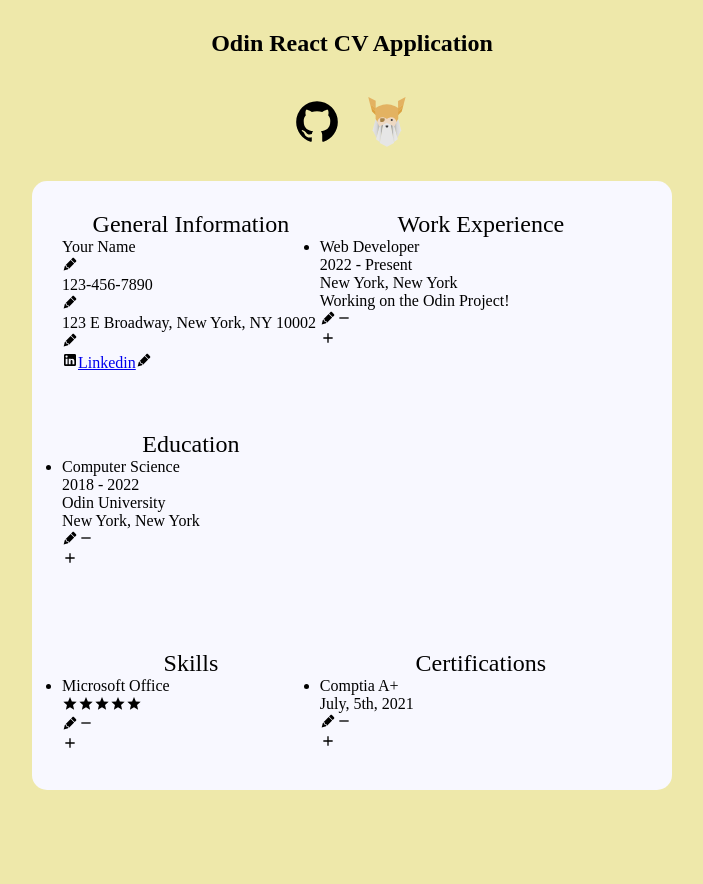
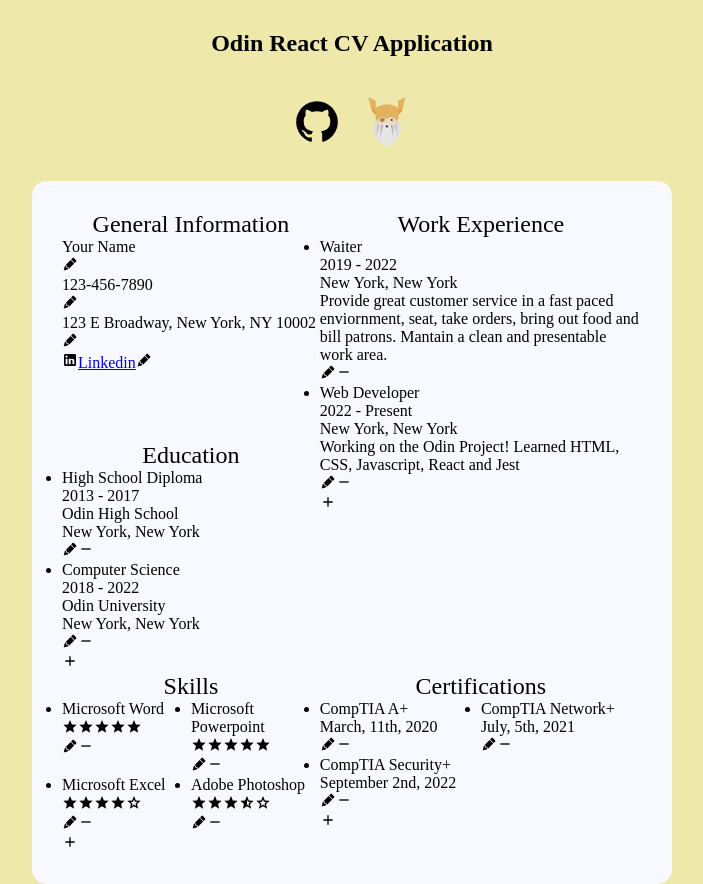
Before and after one commit to AnthonyGleason/odin-react-cv-application, a React (Create React App) app: page / in a window 1280 px wide. Shown: the whole page, without its empty margins (288-991 px from the left). Before the commit the page ends 800 px from the top, so only its background shows below. Built offline with nearby package versions, Linux system fonts and the light colour scheme.

Commit message:
Add default information
This commit adds generic information to the CV Application to populate
the components. This will give the user a rough idea of how
the CV will look when populated.

```diff
--- a/src/components/Certs.js
+++ b/src/components/Certs.js
@@ -16,7 +16,7 @@ export default class Certs extends Component{
   constructor(){
     super();
     this.state = {
-      certArray: [new Cert('Comptia A+', 'July, 5th, 2021')],
+      certArray: [new Cert('CompTIA A+','March, 11th, 2020'),new Cert('CompTIA Network+', 'July, 5th, 2021'), new Cert('CompTIA Security+', 'September 2nd, 2022')],
     };
   };
 
--- a/src/components/Education.js
+++ b/src/components/Education.js
@@ -18,7 +18,7 @@ export default class Education extends Component{
   constructor(){
     super();
     this.state = {
-      eduArray: [new Edu("Computer Science", "2018", "2022", "Odin University", "New York, New York")],
+      eduArray: [new Edu("High School Diploma", "2013", "2017", "Odin High School", "New York, New York"),new Edu("Computer Science", "2018", "2022", "Odin University", "New York, New York")],
     };
   };
 
--- a/src/components/Skills.js
+++ b/src/components/Skills.js
@@ -15,7 +15,7 @@ export default class Skills extends Component{
   constructor(){
     super();
     this.state = {
-      skillArray: [new Skill(5,"Microsoft Office")],
+      skillArray: [new Skill(5,"Microsoft Word"), new Skill(5,"Microsoft Powerpoint"),new Skill(4,"Microsoft Excel"),new Skill(3.5,"Adobe Photoshop")],
     };
   };
 
--- a/src/components/Work.js
+++ b/src/components/Work.js
@@ -18,7 +18,7 @@ export default class Work extends Component{
   constructor(){
     super();
     this.state = {
-      workArray: [new WorkItem('Web Developer', '2022', 'Present', 'New York, New York', 'Working on the Odin Project!')],
+      workArray: [new WorkItem('Waiter','2019','2022','New York, New York','Provide great customer service in a fast paced enviornment, seat, take orders, bring out food and bill patrons. Mantain a clean and presentable work area.'), new WorkItem('Web Developer', '2022', 'Present', 'New York, New York', 'Working on the Odin Project! Learned HTML, CSS, Javascript, React and Jest')],
     };
   }
 
```
